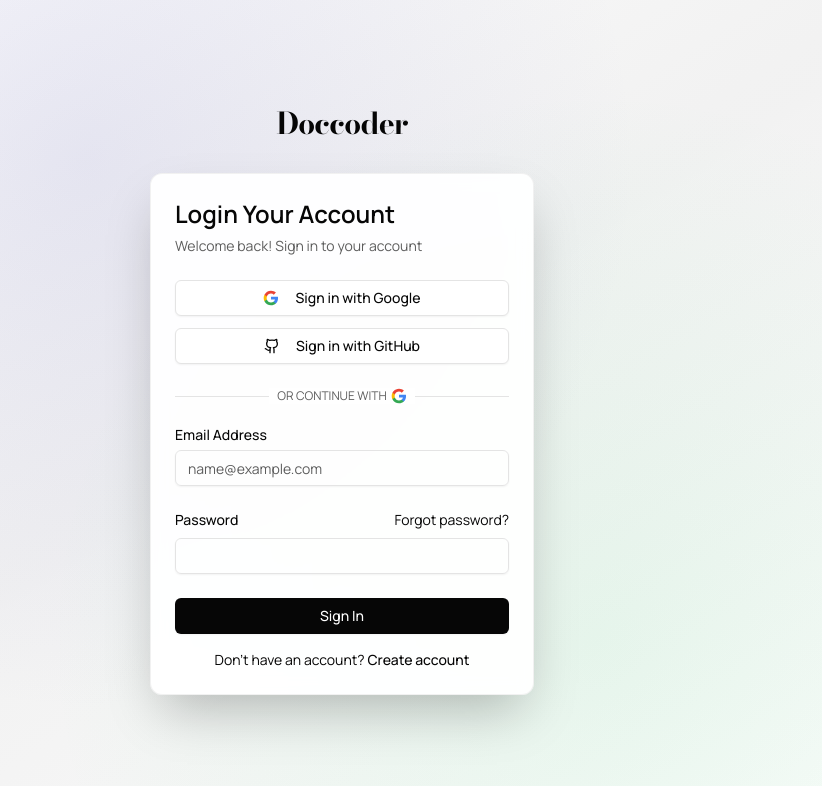
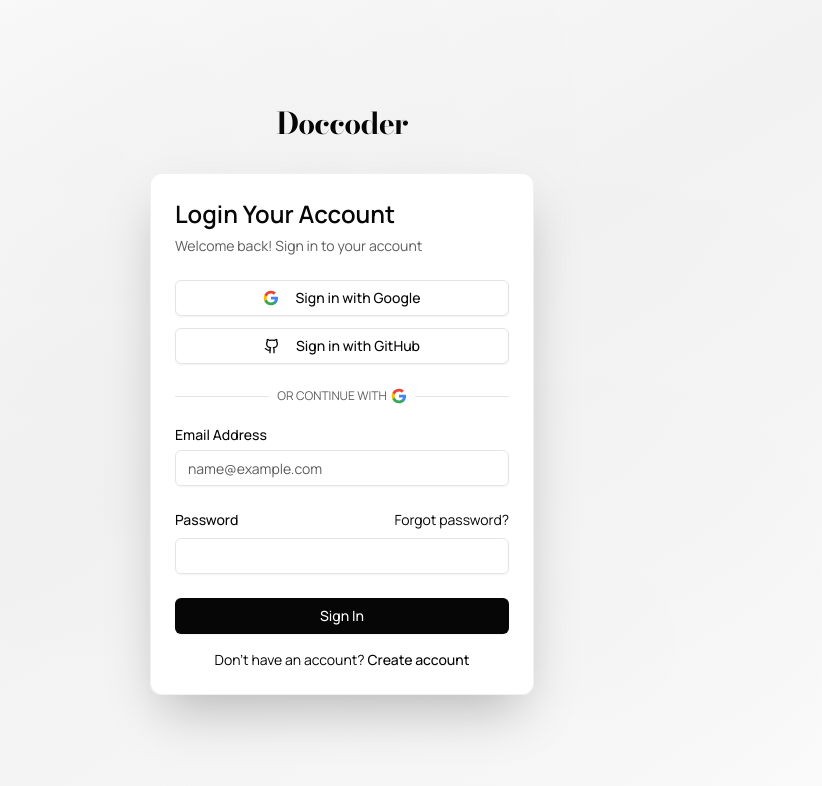
Before and after one commit to anshghone44-dotcom/Doccoder--AI-Document-Translator-App, a Next.js app: page /auth/login in a window 1280 px wide. Shown: the top 786 px of the page, without its empty margins (298-1120 px from the left). Built offline with nearby package versions, Linux system fonts and the light colour scheme; no server answers.

Commit message:
Neutralize blue gradients and file icon colors across the app

```diff
--- a/app/auth/login/page.tsx
+++ b/app/auth/login/page.tsx
@@ -55,8 +55,8 @@ export default function LoginPage() {
 
   return (
     <div className="flex min-h-screen w-full items-center justify-center p-6 md:p-10 bg-gradient-to-br from-background via-primary/5 to-accent/10 relative overflow-hidden">
-      <div className="absolute inset-0 bg-[radial-gradient(circle_at_30%_20%,rgba(120,119,198,0.15),transparent_50%)]" />
-      <div className="absolute inset-0 bg-[radial-gradient(circle_at_70%_80%,rgba(74,222,128,0.1),transparent_50%)]" />
+      <div className="absolute inset-0 bg-[radial-gradient(circle_at_30%_20%,rgba(0,0,0,0.02),transparent_50%)]" />
+      <div className="absolute inset-0 bg-[radial-gradient(circle_at_70%_80%,rgba(0,0,0,0.01),transparent_50%)]" />
 
       <div className="w-full max-w-sm relative z-10">
         <div className="mb-8 text-center">
--- a/app/auth/sign-up/page.tsx
+++ b/app/auth/sign-up/page.tsx
@@ -115,8 +115,8 @@ export default function SignUpPage() {
 
   return (
     <div className="flex min-h-screen w-full items-center justify-center p-6 md:p-10 bg-gradient-to-br from-background via-primary/5 to-accent/10 relative overflow-hidden">
-      <div className="absolute inset-0 bg-[radial-gradient(circle_at_30%_20%,rgba(120,119,198,0.15),transparent_50%)]" />
-      <div className="absolute inset-0 bg-[radial-gradient(circle_at_70%_80%,rgba(74,222,128,0.1),transparent_50%)]" />
+      <div className="absolute inset-0 bg-[radial-gradient(circle_at_30%_20%,rgba(0,0,0,0.02),transparent_50%)]" />
+      <div className="absolute inset-0 bg-[radial-gradient(circle_at_70%_80%,rgba(0,0,0,0.01),transparent_50%)]" />
 
       <div className="w-full max-w-md relative z-10">
         <div className="mb-8 text-center">
--- a/components/upload-zone.tsx
+++ b/components/upload-zone.tsx
@@ -8,7 +8,7 @@ import { cn } from "@/lib/utils"
 
 const FILE_TYPES = [
     { icon: FileText, label: "PDF", ext: ".pdf", color: "text-red-500" },
-    { icon: FileText, label: "DOCX", ext: ".docx", color: "text-blue-500" },
+    { icon: FileText, label: "DOCX", ext: ".docx", color: "text-zinc-500" },
     { icon: Presentation, label: "PPTX", ext: ".pptx", color: "text-orange-500" },
     { icon: File, label: "TXT", ext: ".txt", color: "text-gray-500" },
 ]
```
